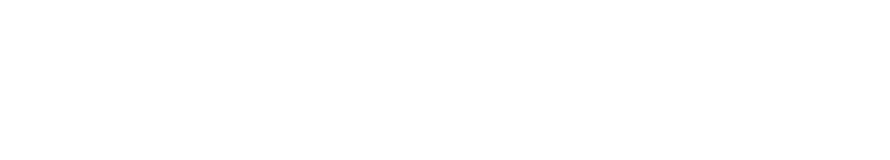
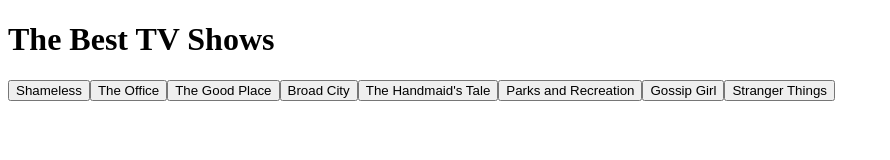
Before and after one commit to Pshhitspattie/GifTastic, a plain HTML site: page index.html in a window 1280 px wide. Shown: the whole page, without its empty margins (0-890 px from the left). Drawn offline with nearby package versions, Linux system fonts and the light colour scheme.

Commit message:
Added some JS

```diff
--- a/assets/javascript/app.js
+++ b/assets/javascript/app.js
@@ -0,0 +1,17 @@
+var topics = [
+    "Shameless",
+    "The Office",
+    "The Good Place",
+    "Broad City",
+    "The Handmaid's Tale",
+    "Parks and Recreation",
+    "Gossip Girl",
+    "Stranger Things"
+];
+
+for(var i = 0; i < topics.length; i++) {
+	var button = $("<button>").text(topics[i]);
+	button.attr("data-tv", topics[i]);
+	button.addClass("tv-button");
+	$("#button-group").append(button);
+}
--- a/index.html
+++ b/index.html
@@ -3,12 +3,23 @@
 <head>
     <meta charset="utf-8" />
     <meta http-equiv="X-UA-Compatible" content="IE=edge">
-    <title>Page Title</title>
+    <title>The Best TV Shows</title>
     <meta name="viewport" content="width=device-width, initial-scale=1">
     <link rel="stylesheet" type="text/css" media="screen" href="assets/css/style.css" />
+    <script
+  src="https://code.jquery.com/jquery-3.3.1.min.js"
+  integrity="sha256-FgpCb/KJQlLNfOu91ta32o/NMZxltwRo8QtmkMRdAu8="
+  crossorigin="anonymous"></script>
 
 </head>
 <body>
+
+    <div class="wrapper">
+        <h1>The Best TV Shows</h1>
+        <div id="button-group"></div>
+
+        <form>
+
 
 
   <script src="assets/javascript/app.js"></script>
```
